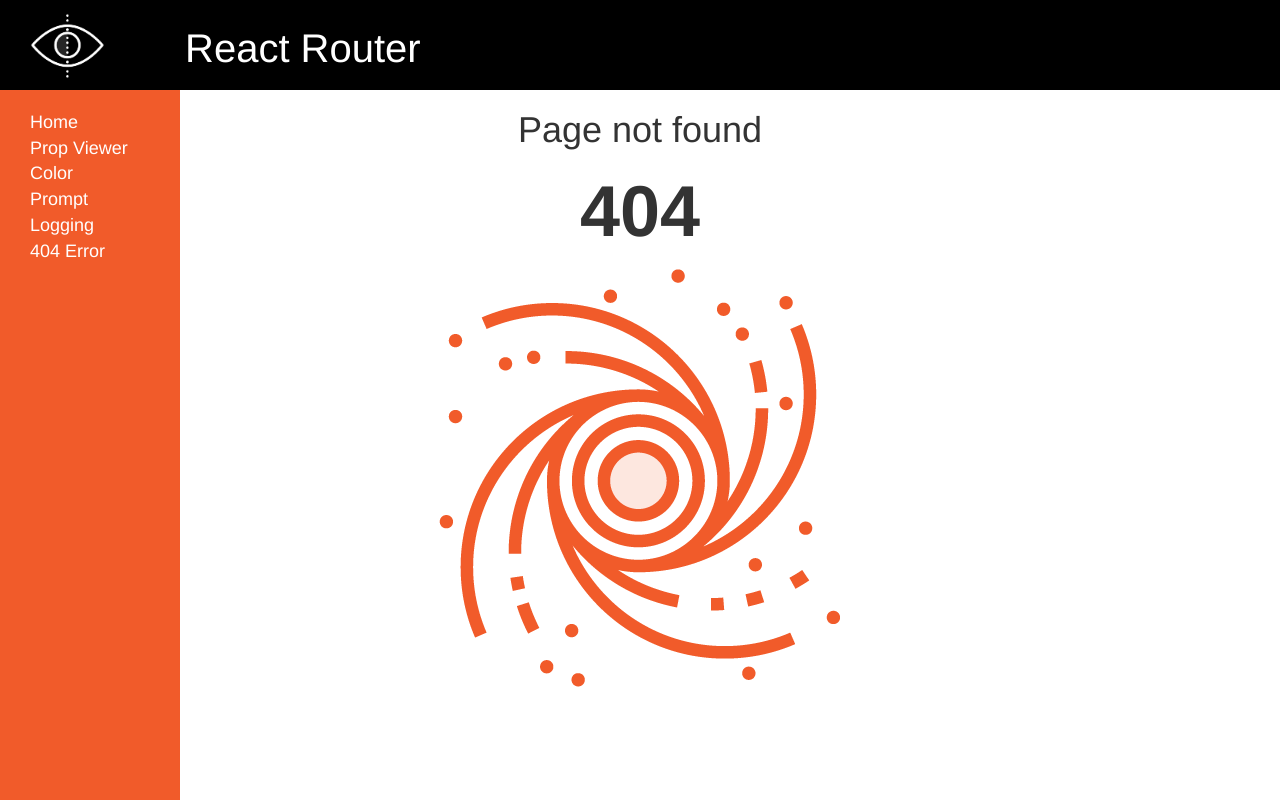
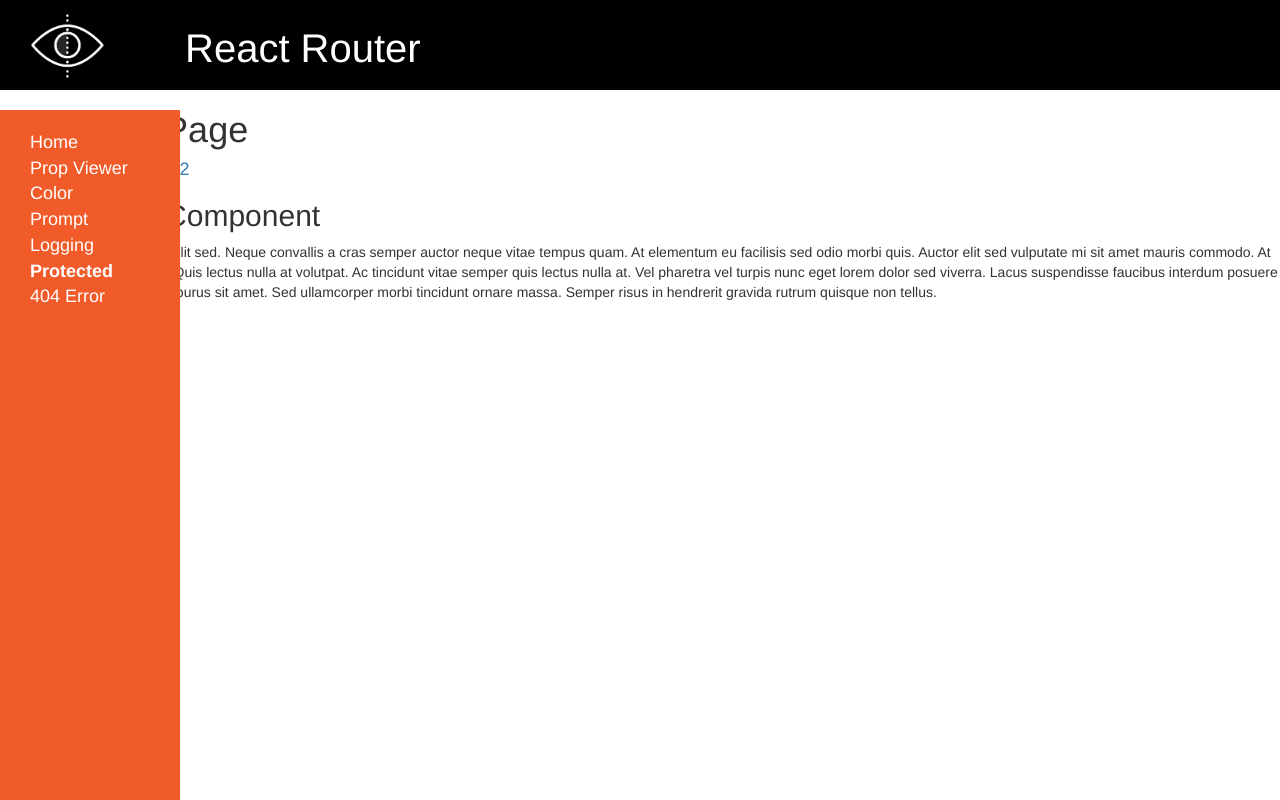
Before and after one commit to dstarr/ps-router-demo, a React app: page /protected in a window 1280 px wide. Before the commit this address had no page. Built offline with nearby package versions, Linux system fonts and the light colour scheme.

Commit message:
Logging route works and shows Lorem

```diff
--- a/src/App.js
+++ b/src/App.js
@@ -9,6 +9,9 @@ import PageNotFound from './components/PageNotFound';
 import ColorSwatch from './components/colors/ColorSwatch';
 import NameForm from './components/prompt/NameForm';
 import LoggingHome from './components/logging/LoggingHome';
+import ProtectedHome from './components/secure/ProtectedHome';
+import Login from './components/secure/Login';
+import Logout from './components/secure/Logout';
 
 const App = () => {
 
@@ -28,6 +31,10 @@ const App = () => {
                         <Route path='/prompt' component={NameForm}/>
                         <Route path='/logging' component={LoggingHome}/>
 
+                        // secure routes
+                        <Route path={'/protected'} component={ProtectedHome}/>
+
+                        /// page not found route
                         <Route component={PageNotFound}/>
                     </Switch>
 
--- a/src/components/layout/Sidebar.js
+++ b/src/components/layout/Sidebar.js
@@ -9,6 +9,7 @@ const Sidebar = () => {
         {name: 'Color', url: '/color'},
         {name: 'Prompt', url: '/prompt'},
         {name: 'Logging', url: '/logging'},
+        {name: 'Protected', url: '/protected'},
         {name: '404 Error', url: '/404Error'},
     ];
 
--- /dev/null
+++ b/src/components/secure/Login.js
@@ -0,0 +1,65 @@
+import React from 'react';
+import authService from "../../services/authService";
+import {Button, ControlLabel, Form, FormControl, FormGroup} from "react-bootstrap";
+import {Redirect} from "react-router-dom";
+
+class Login extends React.Component {
+
+    constructor(props) {
+        super(props);
+
+        this.state = {
+            loggedIn: authService.isAuthenticated(),
+            goToTarget: true
+        };
+    }
+
+    render = () => {
+
+        // start with
+        // const {target} = this.props.location.state || {target: {pathname: '/protected'}};
+
+        // if (this.state.loggedIn) {
+        //     return <Redirect to={target}/>;
+        // }
+
+        return (
+            <div style={{width: 200}}>
+                <h1>Sign In</h1>
+
+                <Form horizontal={true}>
+                    <FormGroup>
+
+                        <ControlLabel>Email Address</ControlLabel>
+                        <FormControl
+                            type="string"
+                            placeholder="Email"
+                            size={{length: 40}}
+                            onChange={this.onHandleLastNameChange}
+                        />
+
+                        <ControlLabel>Password</ControlLabel>
+                        <FormControl
+                            type="password"
+                            placeholder="Password"
+                            length={'40px'}
+                            onChange={this.onHandleLastNameChange}
+                        />
+
+                        <Button className='btn btn-primary' onClick={this.login}>Sign in</Button>
+                    </FormGroup>
+                </Form>
+            </div>
+        );
+    };
+
+    login = () => {
+        authService.signIn(() => {
+            this.setState({
+                loggedIn: authService.isAuthenticated()
+            })
+        })
+    };
+}
+
+export default Login;
--- /dev/null
+++ b/src/components/secure/Logout.js
@@ -0,0 +1,25 @@
+import React from 'react';
+import Redirect from "react-router-dom/es/Redirect";
+import authService from '../../services/authService';
+
+class Logout extends React.Component {
+
+    constructor(props) {
+        super(props);
+
+    }
+
+    componentWillMount = () => {
+        authService.signOut(() => {});
+    };
+
+    render = () => {
+
+        return (
+            <Redirect to={'/login'}/>
+        );
+    }
+}
+
+
+export default Logout;
--- /dev/null
+++ b/src/components/secure/ProtectedChild1.js
@@ -0,0 +1,25 @@
+import React from 'react';
+import {Link} from "react-router-dom";
+
+const ProtectedChild1 = () => {
+
+    return (
+
+        <div>
+            <h2>Protected Component 1</h2>
+
+            <p>
+                Lorem ipsum dolor sit amet, consectetur adipiscing elit, sed do eiusmod tempor incididunt ut labore
+                et dolore magna aliqua. Ut enim ad minim veniam, quis nostrud exercitation ullamco laboris nisi ut
+                aliquip ex ea commodo consequat. Duis aute irure dolor in reprehenderit in voluptate velit esse
+                cillum dolore eu fugiat nulla pariatur. Excepteur sint occaecat cupidatat non proident, sunt in
+                culpa qui officia deserunt mollit anim id est laborum
+            </p>
+
+        </div>
+
+
+    );
+};
+
+export default ProtectedChild1;
--- /dev/null
+++ b/src/components/secure/ProtectedChild2.js
@@ -0,0 +1,26 @@
+import React from 'react';
+import {Link} from "react-router-dom";
+
+const ProtectedComponent2 = () => {
+
+    return (
+
+        <div>
+            <h2>Protected Component 2</h2>
+
+            <p>
+                Ultricies integer quis auctor elit sed. Neque convallis a cras semper auctor neque vitae tempus quam. At
+                elementum eu facilisis sed odio morbi quis. Auctor elit sed vulputate mi sit amet mauris commodo. At
+                imperdiet dui accumsan sit. Quis lectus nulla at volutpat. Ac tincidunt vitae semper quis lectus nulla
+                at. Vel pharetra vel turpis nunc eget lorem dolor sed viverra. Lacus suspendisse faucibus interdum
+                posuere lorem ipsum. Elit ut aliquam purus sit amet. Sed ullamcorper morbi tincidunt ornare massa.
+                Semper risus in hendrerit gravida rutrum quisque non tellus.
+            </p>
+
+        </div>
+
+
+    );
+};
+
+export default ProtectedComponent2;
--- /dev/null
+++ b/src/components/secure/ProtectedChildHome.js
@@ -0,0 +1,24 @@
+import React from 'react';
+import {Link} from "react-router-dom";
+
+const ProtectedChildHome = () => {
+
+    return (
+
+        <div>
+            <h2>Home Child Component</h2>
+
+            <p>
+                Ultricies integer quis auctor elit sed. Neque convallis a cras semper auctor neque vitae tempus quam. At
+                elementum eu facilisis sed odio morbi quis. Auctor elit sed vulputate mi sit amet mauris commodo. At
+                imperdiet dui accumsan sit. Quis lectus nulla at volutpat. Ac tincidunt vitae semper quis lectus nulla
+                at. Vel pharetra vel turpis nunc eget lorem dolor sed viverra. Lacus suspendisse faucibus interdum
+                posuere lorem ipsum. Elit ut aliquam purus sit amet. Sed ullamcorper morbi tincidunt ornare massa.
+                Semper risus in hendrerit gravida rutrum quisque non tellus.
+            </p>
+
+        </div>
+    );
+};
+
+export default ProtectedChildHome;
--- /dev/null
+++ b/src/components/secure/ProtectedHome.js
@@ -0,0 +1,38 @@
+import React from 'react';
+import {Link, Route} from "react-router-dom";
+import ProtectedChildHome from "./ProtectedChildHome";
+import ProtectedChild1 from "./ProtectedChild1";
+import ProtectedChild2 from "./ProtectedChild2";
+
+const ProtectedHome = ({match}) => {
+
+    const leftDivStyle = {
+        display: 'inline'
+    };
+
+    return (
+
+        <div style={leftDivStyle}>
+            <h1>Protected Page</h1>
+
+            <h4>
+                <Link to={`${match.url}`}>Home</Link>
+                {' | '}
+                <Link to={`${match.url}/1`}>Child 1</Link>
+                {' | '}
+                <Link to={`${match.url}/2`}>Child 2</Link>
+            </h4>
+
+            <Route path={`${match.url}/1`} component={ProtectedChild1}/>
+            <Route path={`${match.url}/2`} component={ProtectedChild2}/>
+            <Route path={`${match.url}`} component={ProtectedChildHome} exact/>
+
+            <Link className='btn btn-primary' to={'/logout'}>Sign Out</Link>
+
+        </div>
+
+
+    );
+};
+
+export default ProtectedHome;
--- /dev/null
+++ b/src/services/authService.js
@@ -0,0 +1,24 @@
+import Cookies from 'universal-cookie';
+
+const cookies = new Cookies();
+
+const authService = {
+
+    isAuthenticated() {
+
+        return cookies.get('auth') === 'true';
+    },
+
+
+    signIn(cb) {
+        cookies.set('auth', true, {path: '/'})
+        setTimeout(cb, 100);
+    },
+
+    signOut(cb) {
+        cookies.set('auth', false, {path: '/'})
+        setTimeout(cb, 100);
+    }
+};
+
+export default authService;
```
